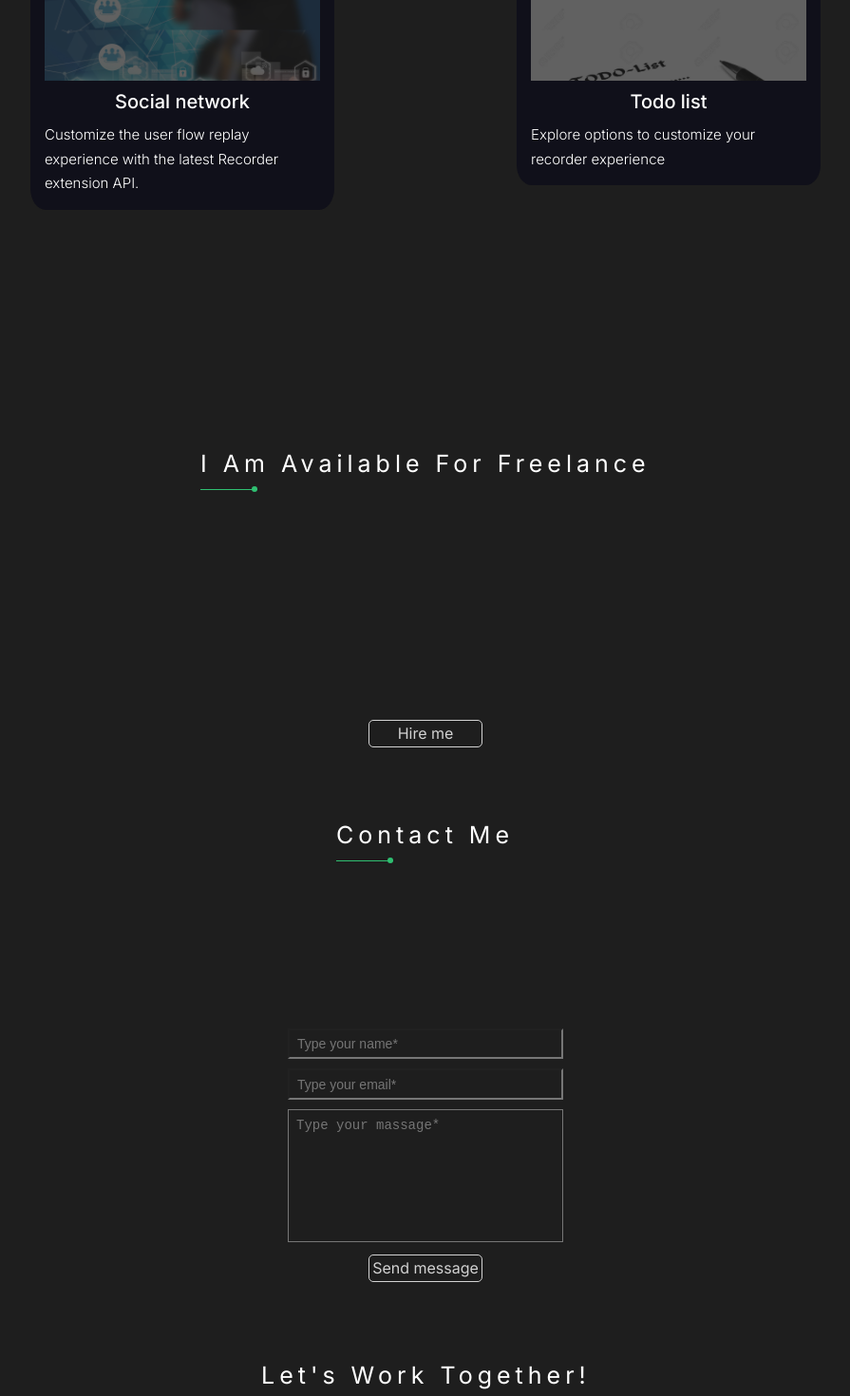
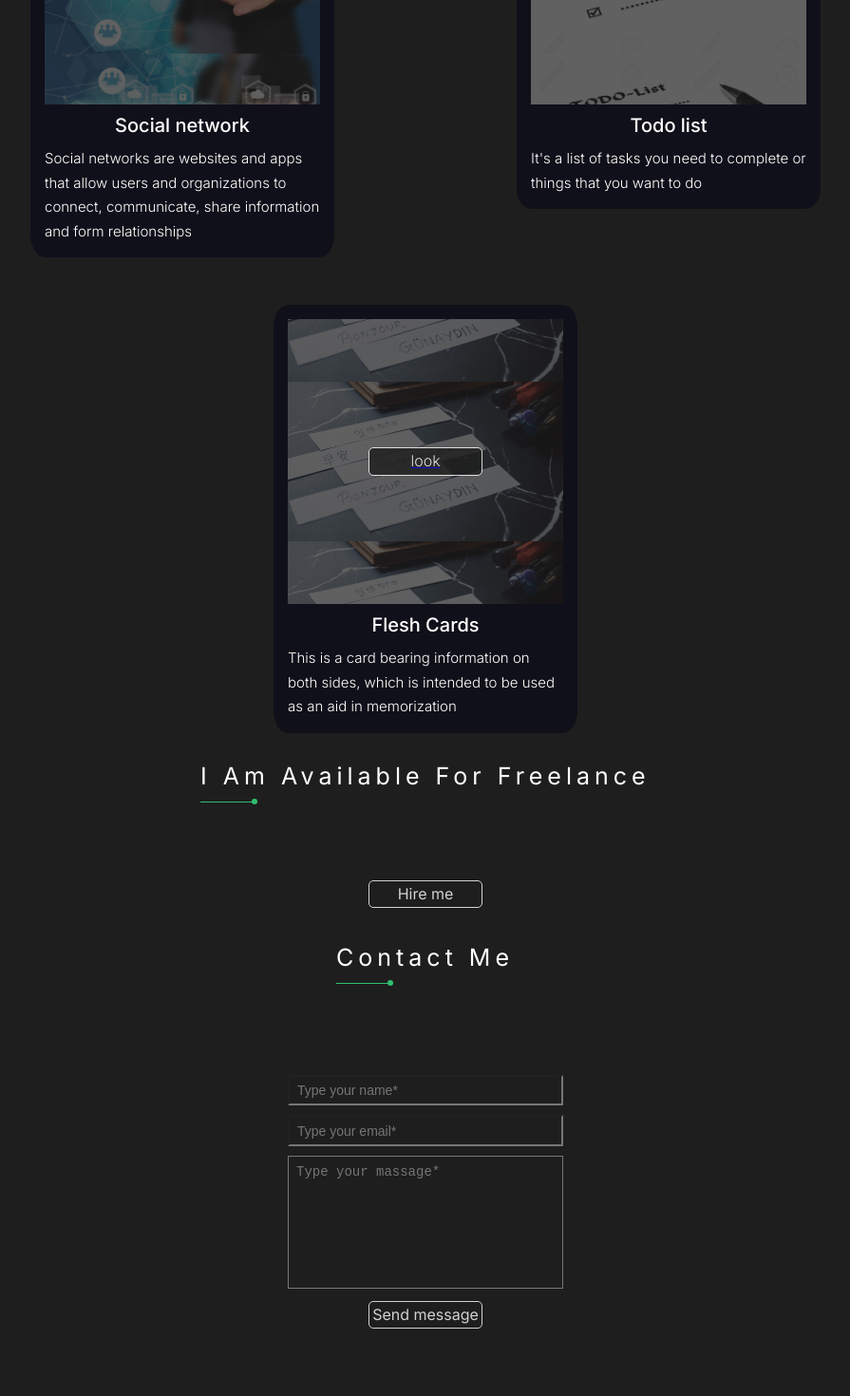
Before and after one commit to Alex62510/MyPortfolio, a React (Create React App) app: page / in a window 1280 px wide. Shown: the part 1580-3050 px from the top of the page at 95% size, without its empty margins (192-1087 px from the left). Built offline with nearby package versions, Linux system fonts and the light colour scheme.

Commit message:
commit 038 add project FleshCard

```diff
--- a/src/Contacts/Contact.module.scss
+++ b/src/Contacts/Contact.module.scss
@@ -7,7 +7,7 @@
 
   .contactsContainer {
     @include container();
-    min-height: 80vh;
+    min-height: 60vh;
     display: flex;
     flex-direction: column;
     justify-content: space-around;
--- a/src/Footer/Footer.module.scss
+++ b/src/Footer/Footer.module.scss
@@ -2,7 +2,7 @@
 @import "../common/styles/mixins/mixins";
 
 .FooterBlock {
-  height: 70vh;
+  height: 60vh;
   background-color: $bgColor;
 
   .footerContainer {
--- a/src/Projects/Project/Project.module.scss
+++ b/src/Projects/Project/Project.module.scss
@@ -16,9 +16,8 @@
   padding: 15px;
   border-radius: 5%;
   transition:  0.6s ease-in ;
-  @media screen and (max-width: 820px) {
-    margin: 25px;
-  }
+  margin: 25px;
+
   &:hover {
     transform:scale(1.1,1.1) ;
     transition:  0.3s ease-in ;
--- a/src/Projects/Project/Project.tsx
+++ b/src/Projects/Project/Project.tsx
@@ -1,6 +1,5 @@
 import React from 'react';
 import style from './Project.module.scss';
-import { Link } from "react-router-dom"
 
 type JobPropsType = {
     title: string
--- a/src/Projects/Projects.module.scss
+++ b/src/Projects/Projects.module.scss
@@ -17,6 +17,7 @@
       align-items: flex-start;
       flex-wrap: wrap;
       margin-top: 30px;
+
       @media screen and (max-width: 804px) {
         justify-content: center;
 
--- a/src/Projects/Projects.tsx
+++ b/src/Projects/Projects.tsx
@@ -4,6 +4,7 @@ import Project from './Project/Project';
 import Title from '../common/components/title/Title';
 import todoImg from './../assets/image/Todo-list.png'
 import SocialNetImg from '../assets/image/Social-network.png'
+import fleshCardImg from '../assets/image/FleshCardImg.png'
 import {Zoom} from "react-awesome-reveal";
 
 const Projects = () => {
@@ -12,7 +13,11 @@ const Projects = () => {
     };
     const social = {
         backgroundImage: `url(${SocialNetImg})`,
-    }
+    };
+    const fleshCard = {
+        backgroundImage: `url(${fleshCardImg})`,
+    };
+
     return (
         <div id="projects" className={style.ProjectsBlock}>
             <div className={style.projectsContainer}>
@@ -20,11 +25,15 @@ const Projects = () => {
                 <div className={style.projects}>
                     <Zoom>`
                         <Project link={"https://Alex62510.github.io/samurai-way-main"} title={"Social network"} style={social}
-                                 description={"Customize the user flow replay experience with the latest Recorder extension API."}/>
+                                 description={"Social networks are websites and apps that allow users and organizations to connect, communicate, share information and form relationships"}/>
                     </Zoom>
                     <Zoom>
                         <Project  link={"https://alex62510.github.io/TaskList/"} title={"Todo list"} style={todos}
-                                 description={"Explore options to customize your recorder experience"}/>
+                                 description={"It's a list of tasks you need to complete or things that you want to do"}/>
+                    </Zoom>
+                    <Zoom>
+                        <Project  link={"https://github.com/Alex62510/FlashCards_02_07"} title={"Flesh Cards"} style={fleshCard}
+                                  description={"This is a card bearing information on both sides, which is intended to be used as an aid in memorization"}/>
                     </Zoom>
                 </div>
             </div>
--- a/src/remoteWork/RemoteWork.module.scss
+++ b/src/remoteWork/RemoteWork.module.scss
@@ -7,7 +7,7 @@
 
     .remoteWorkContainer {
         @include container();
-        min-height: 40vh;
+        min-height: 20vh;
         display: flex;
         flex-direction: column;
         justify-content: space-between;
```
Also changed, not shown: src/assets/image/FleshCardImg.png (added).
